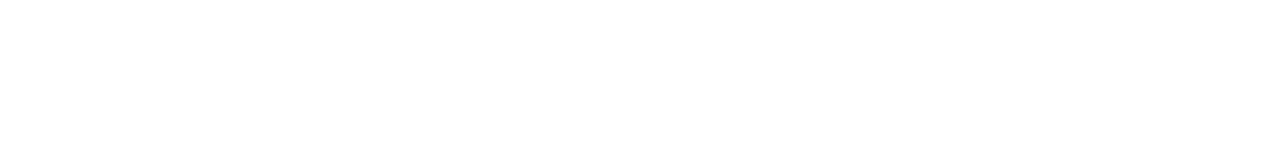
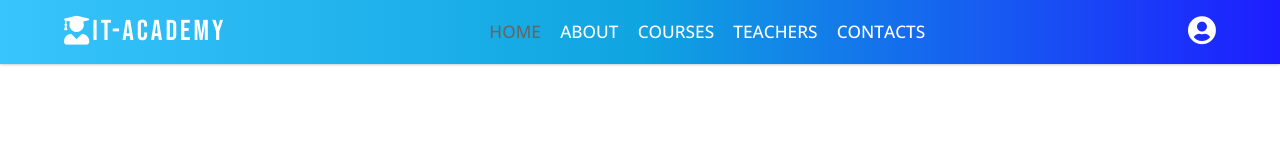
Before and after one commit to 00011733/Web-Technologies-CW1-1-, a plain HTML site: page index.html in a window 1280 px wide. Shown: the top 160 px of the page. Drawn offline with nearby package versions, Linux system fonts and the light colour scheme.

Commit message:
The header section has been created

```diff
--- /dev/null
+++ b/css/main.css
@@ -0,0 +1,156 @@
+/* root values */
+:root {
+    --fontFamilyCursive: 'Bebas Neue', cursive;
+    --fontFamilyOpen: 'Open Sans', sans-serif;
+
+    --fs: 14px;
+    --fm: 16px;
+    --color1: rgb(11, 172, 236);
+    --gradient: linear-gradient(90deg, rgb(56, 196, 252),rgb(15, 165, 224), rgb(29, 29, 255));
+    --txtColor: #ffffff;
+    --scrollColor: #ccc;
+}
+
+/* All elements */
+* {
+    padding: 0;
+    margin: 0;
+    box-sizing: border-box;
+    font-family: var(--fontFamilyOpen);
+    border: none;
+    outline: none;
+    text-decoration: none;
+    text-transform: uppercase;
+    transition: all 0.2s linear;
+}
+*::selection{
+    color: var(--txtColor);
+    background-color: var(--color1);
+}
+
+/* ELEMENTS */
+html {
+    font-size: 60%;
+    overflow-x: hidden;
+}
+html::-webkit-scrollbar{
+    width: 1rem;
+    background-color: var;
+}
+html::-webkit-scrollbar-track{
+    background-color: var(--scrollColor);
+    border-radius: 1rem;
+}
+html::-webkit-scrollbar-thumb{
+    background-color: var(--color1);
+    border-radius: 1rem;
+}
+
+/* BODY */
+body {
+    height: 300rem;
+}
+/* header start */
+header {
+    width: 100%;
+    position: fixed;
+    top: 0;
+    left: 0;
+    display: flex;
+    justify-content: space-between;
+    align-items: center;
+    background: var(--gradient);
+    padding: 1.5rem 5%;
+    z-index: 1001;
+    box-shadow: 0 0.1rem 0.3rem rgba(0, 0, 0, 0.3);
+}
+
+header .logo {
+    font-family: var(--fontFamilyCursive);
+    display: flex;
+    justify-content: space-between;
+    align-items: center;
+    color: var(--txtColor);
+    font-size: 3rem;
+    letter-spacing: 3px;
+}
+
+header .navbar ul{
+    list-style: none;
+    display: flex;
+    justify-content: center;
+    align-items: center;
+}
+header .navbar ul li {
+    margin: 0 1rem;
+}
+header .navbar ul li a {
+    color: var(--txtColor);
+    font-size: 1.8rem;
+}
+header .navbar ul li a:hover, header .navbar ul li a.active {
+    color: #666;
+}
+header .login {
+    font-size: 3rem;
+    color: var(--txtColor);
+    cursor: pointer;
+}
+header .login:hover{
+    color: #444;
+}
+
+header #menu {
+    color: var(--txtColor);
+    font-size: 3rem;
+    cursor: pointer;
+    display: none;
+}
+
+
+
+
+
+
+
+
+/* media quieries */
+
+@media (max-width: 768px) {
+    html{
+        font-size: 50%;
+    }
+    header #menu {
+        display: block;
+    }
+    header .navbar {
+        position: fixed;
+        top: -120%;
+        left: 0;
+        width: 100%;
+        background-color: #444;
+    }
+    header .navbar ul {
+        flex-flow: column;
+        padding: 2rem 0;
+    }
+    header .navbar ul li{
+        margin: 1.5rem 0;
+        text-align: center;
+        width: 100%;
+    }
+    header .navbar ul li a {
+        font-size: 2.5rem;
+        display: block;
+    }
+    header .navbar ul li a.active, header .navbar ul li a:hover {
+        color: var(--color1);
+    }
+    .fa-times {
+        transform: rotate(180deg);
+    }
+
+    header .navbar.nav-toggle{
+        top: 6.4rem;
+    }
+}
--- a/index.html
+++ b/index.html
@@ -5,8 +5,38 @@
     <meta http-equiv="X-UA-Compatible" content="IE=edge">
     <meta name="viewport" content="width=device-width, initial-scale=1.0">
     <title>Pentagon | IT-Academy</title>
+
+    <!-- google fonts cdn link  -->
+    <link rel="preconnect" href="https://fonts.googleapis.com">
+    <link rel="preconnect" href="https://fonts.gstatic.com" crossorigin>
+    <link href="https://fonts.googleapis.com/css2?family=Open+Sans:wght@500&display=swap" rel="stylesheet">
+    <link href="https://fonts.googleapis.com/css2?family=Bebas+Neue&family=Open+Sans:wght@500&display=swap" rel="stylesheet">
+
+    <!-- font awesome cdn link  -->
+    <link rel="stylesheet" href="https://cdnjs.cloudflare.com/ajax/libs/font-awesome/5.15.4/css/all.min.css">
+
+    <!-- custom css file link  -->
+    <link rel="stylesheet" href="css/main.css">
 </head>
 <body>
+    <!-- header section start -->
+    <header>
+        <i id="menu" class="fas fa-bars"></i>
+        <a href="#" class="logo"><i class="fas fa-user-graduate"></i>IT-Academy </a>
+        <nav class="navbar">
+            <ul>
+                <li><a href="#home" class="active">Home</a></li>
+                <li><a href="#about">About</a></li>
+                <li><a href="#courses">Courses</a></li>
+                <li><a href="#teachers">Teachers</a></li>
+                <li><a href="#contacts">Contacts</a></li>
+            </ul>
+        </nav>
+        <div id="login" class="fas fa-user-circle login"></div>
+    </header>
+    <!-- header section end -->
 
+    <!-- js link -->
+    <script src="js/scripts.js"></script>
 </body>
 </html>
--- /dev/null
+++ b/js/scripts.js
@@ -0,0 +1,9 @@
+// ELEMENTS
+const menuEl = document.getElementById("menu");
+const navbarEl = document.querySelector(".navbar");
+
+// Menu navbar
+menuEl.addEventListener('click', () => {
+    menuEl.classList.toggle('fa-times');
+    navbarEl.classList.toggle("nav-toggle");
+})
```
Also changed, not shown: images/pentagon logo pinterest.jpg (added).
